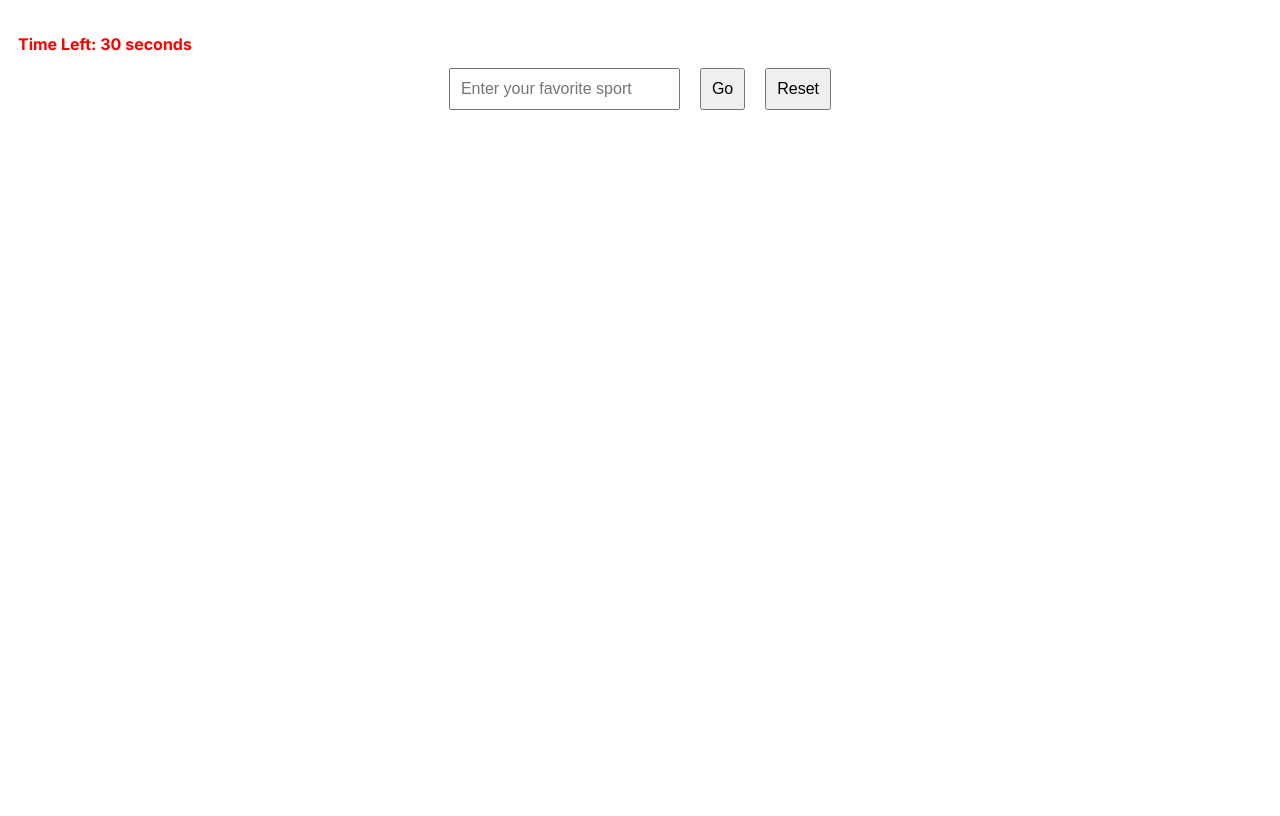
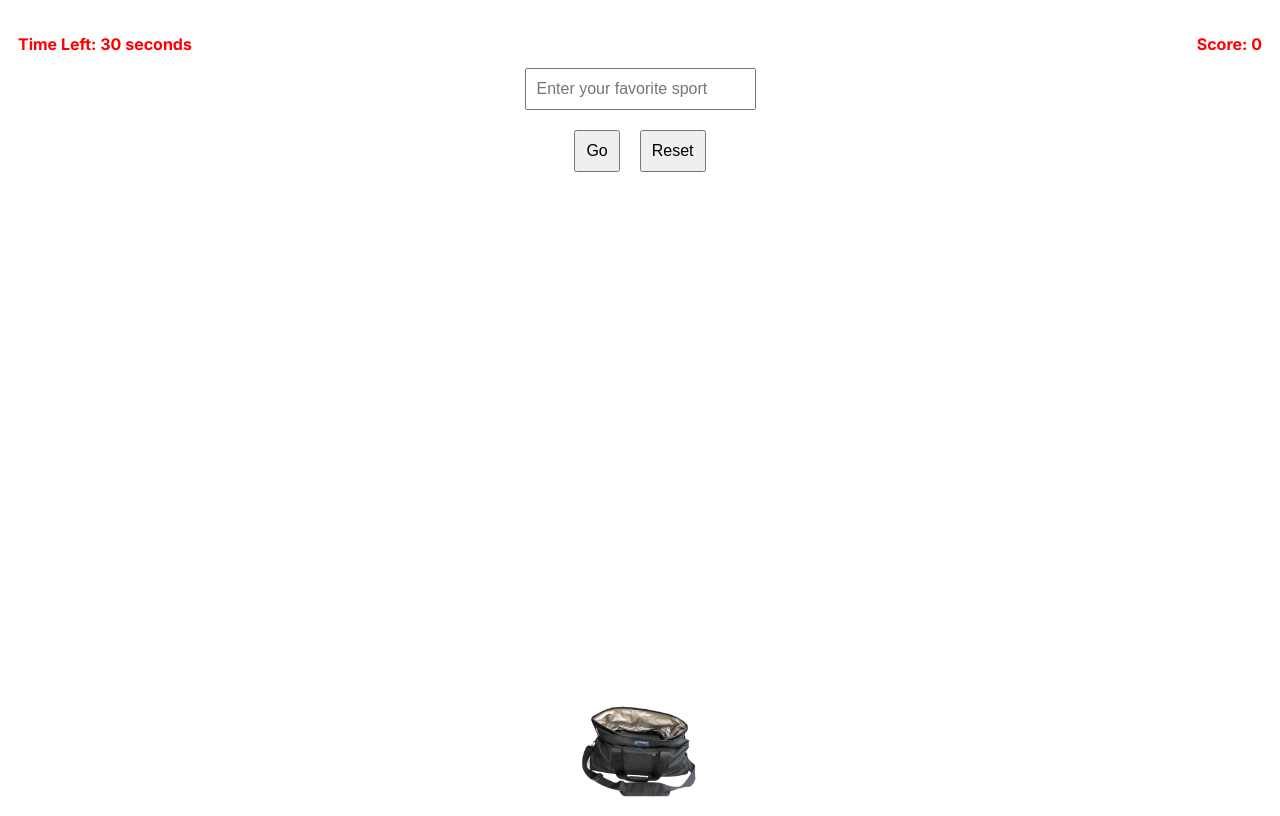
Before and after one commit to PerikingA/ball-drop, a Next.js app: page / in a window 1280 px wide. Built offline with nearby package versions, Linux system fonts and the light colour scheme.

Commit message:
added bag and score tracker

```diff
--- a/app/page.tsx
+++ b/app/page.tsx
@@ -1,5 +1,5 @@
 "use client"
-import { useState, useEffect } from 'react';
+import { useState, useEffect, useRef } from 'react';
 import { motion } from 'framer-motion';
 
 type SportItems = {
@@ -25,15 +25,18 @@ const INITIAL_BALL_COUNT = 20; // Number of balls in the set
 export default function Home() {
   const initialTime = 30;
   const [sport, setSport] = useState<string>('');
-  const [items, setItems] = useState<{src: string, left: string}[]>([]);
+  const [items, setItems] = useState<{ id: number, src: string, left: string }[]>([]);
   const [error, setError] = useState<string>('');
   const [timeLeft, setTimeLeft] = useState<number>(initialTime);
   const [timerStarted, setTimerStarted] = useState<boolean>(false);
   const [ballCount, setBallCount] = useState<number>(INITIAL_BALL_COUNT);
+  const [basketPosition, setBasketPosition] = useState<number>(50); // Initial basket position (percentage)
+  const [score, setScore] = useState<number>(0);
+  const ballIdCounter = useRef<number>(0);
+  const caughtBalls = useRef<Set<number>>(new Set()); // Track caught balls
 
   // Calculate speed based on ball count
   const calculateSpeed = () => {
-    // Slowest speed for the first few seconds, increasing speed as time progresses
     const maxSpeed = 1; // Slowest speed
     const minSpeed = 0.35; // Fastest speed
     const speedRange = maxSpeed - minSpeed;
@@ -51,6 +54,7 @@ export default function Home() {
       dropInterval = setInterval(() => {
         if (sportItems[sport as keyof SportItems]) {
           const newBalls = Array(ballCount).fill(null).map(() => ({
+            id: ballIdCounter.current++,
             src: sportItems[sport as keyof SportItems],
             left: `${Math.random() * 100}%`
           }));
@@ -81,6 +85,7 @@ export default function Home() {
       setItems(prevItems => [
         ...prevItems,
         ...Array(ballCount).fill(null).map(() => ({
+          id: ballIdCounter.current++,
           src: sportItems[sport as keyof SportItems],
           left: `${Math.random() * 100}%`
         }))
@@ -107,12 +112,75 @@ export default function Home() {
     }
   };
 
-  // Resets the timer and clears the sport input and items
+  // Resets the timer, score, and clears the sport input and items
   const resetTimer = () => {
     setTimeLeft(initialTime);
     setTimerStarted(false);
     setItems([]);
     setSport('');
+    setScore(0);
+    caughtBalls.current.clear();
+  };
+
+  // Track mouse movement to update basket position
+  useEffect(() => {
+    const handleMouseMove = (event: MouseEvent) => {
+      const newX = (event.clientX / window.innerWidth) * 100;
+      setBasketPosition(newX);
+    };
+
+    if (timerStarted) {
+      window.addEventListener('mousemove', handleMouseMove);
+    } else {
+      window.removeEventListener('mousemove', handleMouseMove);
+    }
+
+    return () => window.removeEventListener('mousemove', handleMouseMove);
+  }, [timerStarted]);
+
+  // Check for collision between ball and basket
+  useEffect(() => {
+    const handleCollision = () => {
+      const basket = document.getElementById('basket');
+      if (basket && timeLeft > 0) { // Check if timeLeft > 0
+        const basketRect = basket.getBoundingClientRect();
+
+        setItems(prevItems => {
+          return prevItems.filter(item => {
+            const ball = document.getElementById(`ball-${item.id}`);
+            if (ball && !caughtBalls.current.has(item.id)) {
+              const ballRect = ball.getBoundingClientRect();
+
+              if (
+                ballRect.bottom >= basketRect.top &&
+                ballRect.left >= basketRect.left &&
+                ballRect.right <= basketRect.right
+              ) {
+                caughtBalls.current.add(item.id); // Mark the ball as caught
+                setScore(prevScore => prevScore + 1);
+                return false; // Remove the ball
+              }
+            }
+            return true; // Keep the ball
+          });
+        });
+      }
+    };
+
+    const collisionInterval = setInterval(handleCollision, 100);
+
+    return () => clearInterval(collisionInterval);
+  }, [items, timeLeft]); // Add timeLeft to the dependency array
+
+  // Update sport and handle reset if timer is done
+  const handleSportChange = (e: React.ChangeEvent<HTMLInputElement>) => {
+    const newSport = e.target.value.toLowerCase();
+    if (timeLeft === 0 || sport !== newSport) {
+      resetTimer(); // Reset the game if timer is done or sport is changed
+    }
+    if (!timerStarted) { // Allow sport change only when timer is not running
+      setSport(newSport);
+    }
   };
 
   return (
@@ -120,20 +188,22 @@ export default function Home() {
       <div style={{ position: 'absolute', top: '10px', left: '10px' }}>
         <p>Time Left: {timeLeft} seconds</p>
       </div>
+      <div style={{ position: 'absolute', top: '10px', right: '10px' }}>
+        <p>Score: {score}</p>
+      </div>
       <div style={{ marginTop: '50px', textAlign: 'center' }}>
+        <div style={{ display: 'flex', flexDirection: 'column', alignItems: 'center' }}>
           <input
             type="text"
             value={sport}
-          onChange={(e) => {
-            if (!timerStarted) { // Allow sport change only when timer is not running
-              setSport(e.target.value.toLowerCase());
-            }
-          }}
+            onChange={handleSportChange}
             onKeyUp={handleKeyPress}
             placeholder="Enter your favorite sport"
             style={{ marginBottom: '10px' }}
             disabled={timerStarted} // Disable input field when timer is running
           />
+          {error && <p style={{ color: 'red', marginTop: '10px' }}>{error}</p>}
+        </div>
         <button
           onClick={() => {
             startTimer(); // Start the timer and drop the ball
@@ -144,10 +214,10 @@ export default function Home() {
         </button>
         <button onClick={resetTimer}>Reset</button>
       </div>
-      {error && <p>{error}</p>}
       {items.map((item, index) => (
         <motion.img
-          key={`${item.src}-${index}`} // Unique key to ensure independent drops
+          key={item.id}
+          id={`ball-${item.id}`}
           src={item.src}
           alt="Dropping item"
           style={{
@@ -165,6 +235,20 @@ export default function Home() {
           transition={{ duration: calculateSpeed(), delay: index * 0.5 }}
         />
       ))}
+      {/* Bag */}
+      <img
+        id="basket"
+        src="/bag.png"
+        alt="Bag"
+        style={{
+          position: 'absolute',
+          bottom: '10px',
+          left: `${basketPosition}%`,
+          transform: 'translateX(-50%)',
+          width: '120px',
+          height: 'auto',
+        }}
+      />
     </div>
   );
 }
```
Also changed, not shown: public/bag.png (added), 1 other file (tests, documents, lock files or other folders). Lines whose indentation alone changed are shown as unchanged.
